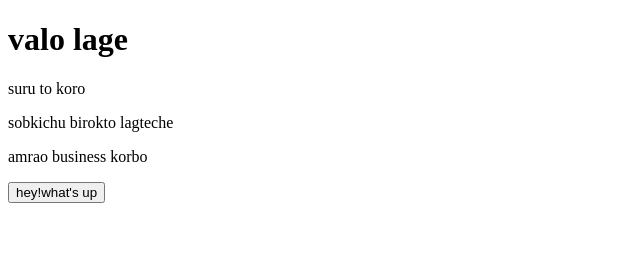
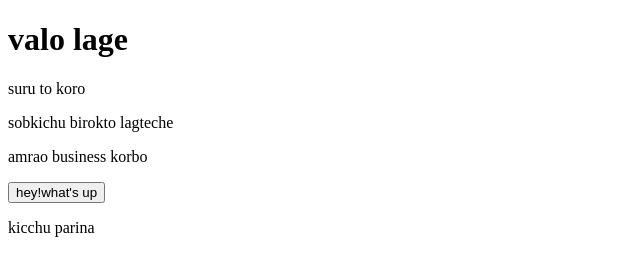
Before and after one commit to Saddam-Hussain-alt/bujhina-kichu, a plain HTML site: page index.html in a window 1280 px wide. Shown: the whole page, without its empty margins (0-640 px from the left). Drawn offline with Linux system fonts and the light colour scheme.

Commit message:
kichu change

```diff
--- a/index.html
+++ b/index.html
@@ -8,5 +8,7 @@
     <h1>valo lage</h1>
     <p>suru to koro</p><p>sobkichu birokto lagteche</p>
     <p>amrao business korbo</p><button>hey!what's up</button>
+    <p>kicchu parina
+    </p>
 </body>
 </html>
```
